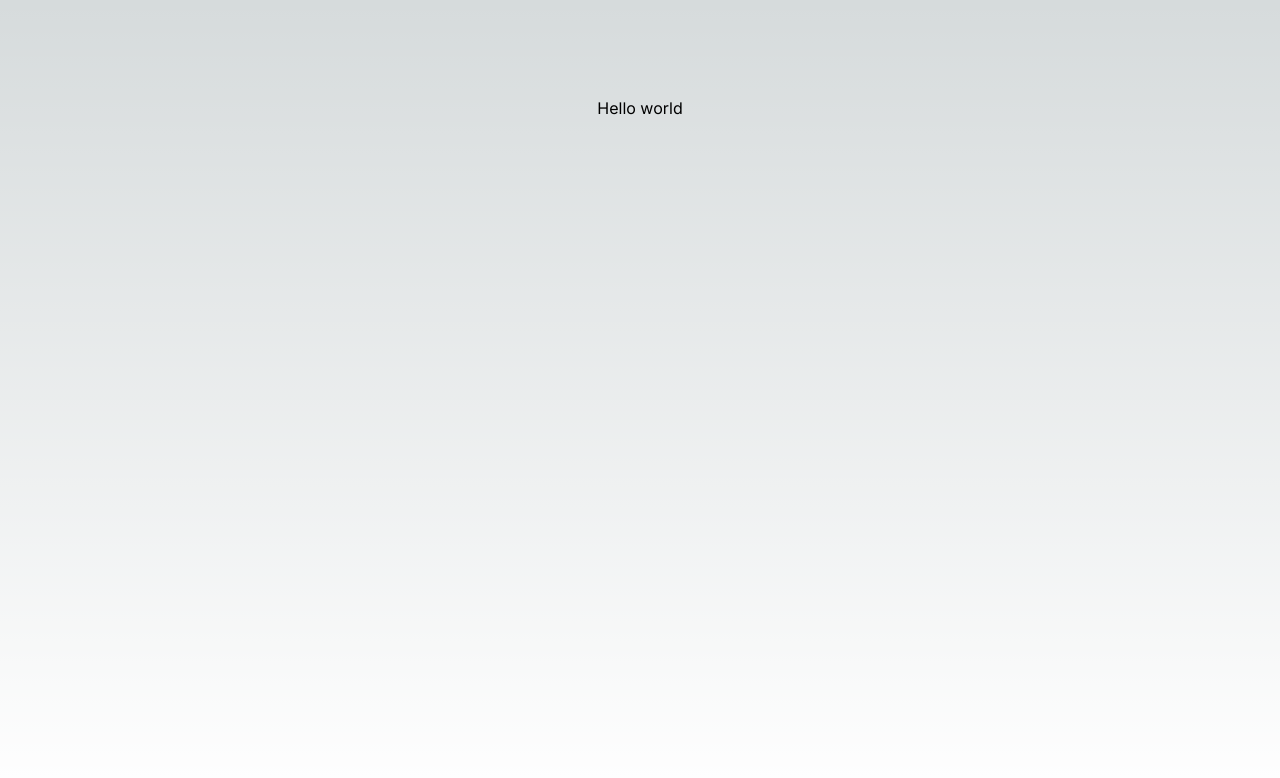
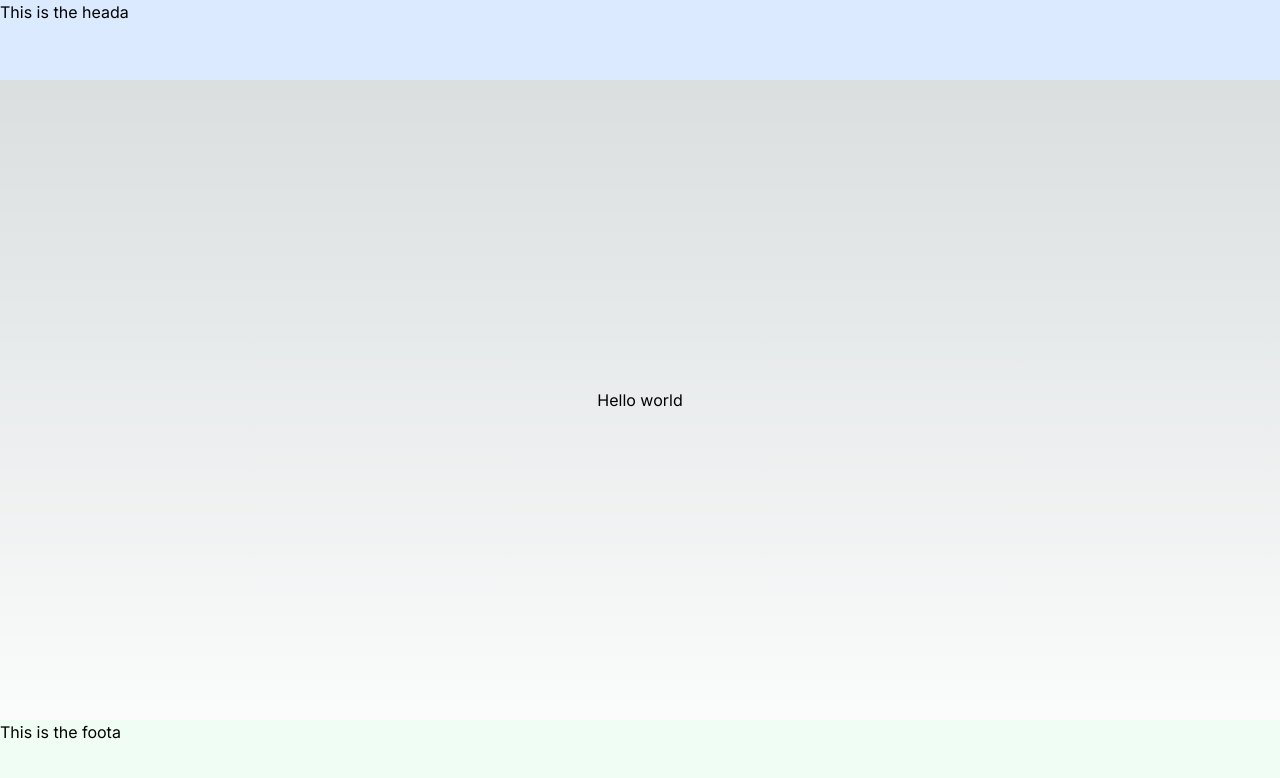
Before and after one commit to KishoreVB70/next-playground, a Next.js app: page / in a window 1280 px wide. Shown: the top 778 px of the page. Built offline with nearby package versions, Linux system fonts and the light colour scheme.

Commit message:
added header and foota to the root layout

```diff
--- a/src/app/layout.tsx
+++ b/src/app/layout.tsx
@@ -16,7 +16,15 @@ export default function RootLayout({
 }>) {
   return (
     <html lang="en">
-      <body className={inter.className}>{children}</body>
+      <body className={inter.className}>
+        <div className="w-screen h-[10vh] bg-blue-100 text-black">
+          <h1>This is the heada</h1>
+        </div>
+        {children}
+        <div className="w-screen h-[10vh] bg-green-50 text-black">
+          <h1>This is the foota</h1>
+        </div>
+      </body>
     </html>
   );
 }
--- a/src/app/page.tsx
+++ b/src/app/page.tsx
@@ -1,6 +1,6 @@
 export default function Home() {
   return (
-    <main className="flex min-h-screen flex-col items-center justify-between p-24">
+    <main className="flex min-h-[80vh] flex-col items-center justify-center p-24">
       <h1>Hello world</h1>
     </main>
   );
```
